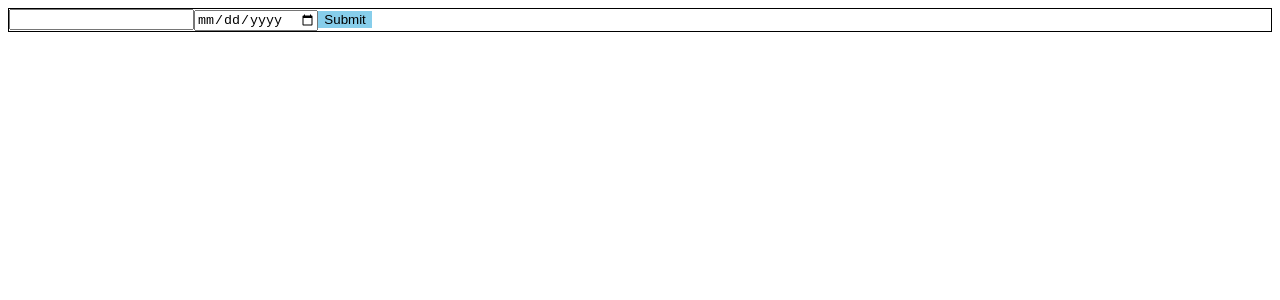
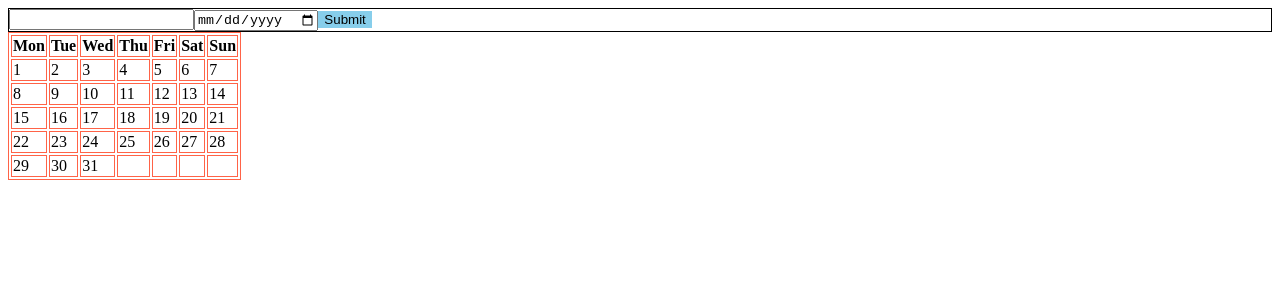
Before and after one commit to akinsho/react-event-planner, a React (Create React App) app: page / in a window 1280 px wide. Shown: the top 300 px of the page. Built offline with nearby package versions, Linux system fonts and the light colour scheme.

Commit message:
Add caldendar table

```diff
--- a/package.json
+++ b/package.json
@@ -7,7 +7,8 @@
     "react-dom": "15.4.2",
     "react-redux": "^5.0.3",
     "redux": "^3.6.0",
-    "styled-components": "^1.4.4"
+    "styled-components": "^1.4.4",
+    "uuid": "^3.0.1"
   },
   "devDependencies": {
     "eslint-plugin-react": "^6.10.3",
--- a/src/components/event_date_input.js
+++ b/src/components/event_date_input.js
@@ -5,7 +5,7 @@ const EventDateInput = (props) => {
     <input
       type="date"
       id="eventDate"
-      value={props.eventName}
+      value={props.eventDate}
       onChange={props.handleChange}
     />
   )
--- a/src/components/event_item.js
+++ b/src/components/event_item.js
@@ -2,5 +2,5 @@ import React from 'react';
 
 
 export const EventItem = ({name, date}) => (
-  <li>{name}, {date}</li>
+  <li>{date}: {name}</li>
 );
--- a/src/containers/calender.js
+++ b/src/containers/calender.js
@@ -1,17 +1,74 @@
 import React, { Component } from 'react';
 import { connect } from 'react-redux';
-import { EventItem } from '../components/event_item.js';
+import styled from 'styled-components';
+import uuid from 'uuid';
+import daysInCurrentMonth from '../lib/date_helpers.js';
+// import { EventItem } from '../components/event_item.js';
+// import uuid from 'uuid';
+
+const Table = styled.table`
+  border: solid 1px tomato;
+`;
+
+const Thead = styled.thead`
+  border: solid 1px tomato;
+`;
+
+const Tbody = styled.tbody`
+  border: solid 1px tomato;
+`;
+
+const Tr = styled.tr`
+  border: solid 1px tomato;
+`;
+
+const Th = styled.th`
+  border: solid 1px tomato;
+`;
+
+const Td = styled.td`
+  border: solid 1px tomato;
+`;
 
 class Calender extends Component {
 
+  // {this.props.events.map(event => (
+  //   <EventItem key={uuid()} {...event}/>
+  // ))}
+
   render() {
-    console.log(this.props.events[0]);
+    // console.log(daysInCurrentMonth);
+    const daysOfWeek = ['Mon', 'Tue', 'Wed', 'Thu', 'Fri', 'Sat', 'Sun'];
+    const numberOfWeeks = [0, 1, 2, 3, 4];
     return (
-      <ul>
-        {this.props.events.map(event  => (
-          <EventItem {...event}/>
-        ))}
-      </ul>
+      <Table>
+        <Thead>
+          <Tr>
+            {daysOfWeek.map(day => (
+              <Th key={uuid()}>{day}</Th>
+            ))}
+          </Tr>
+        </Thead>
+
+        <Tbody>
+          {numberOfWeeks.map((week, weekIdx) => (
+            <Tr key={uuid()}>
+              {
+                daysOfWeek.map((day, dayIdx) => {
+                let dayOfMonth = (dayIdx + 1) + weekIdx * 7;
+                return (
+                  <Td key={uuid()}>
+                    {dayOfMonth > daysInCurrentMonth ? null : dayOfMonth}
+                  </Td>
+                );
+                })
+              }
+            </Tr>
+          ))}
+
+        </Tbody>
+
+      </Table>
     );
   }
 }
--- a/src/containers/event_form.js
+++ b/src/containers/event_form.js
@@ -32,9 +32,16 @@ class EventsForm extends Component {
 
   handleEventSubmit(e) {
     e.preventDefault();
-    // console.log();
+    if (!this.state.eventName || !this.state.eventDate) {
+      return;
+    }
+
     this.props.addEvent({name:this.state.eventName,date:this.state.eventDate});
 
+    this.setState({
+      eventName: '',
+      eventDate: ''
+    });
   }
 
   render() {
--- a/src/index.js
+++ b/src/index.js
@@ -7,7 +7,14 @@ import rootReducer from './reducers/index.js';
 
 import App from './components/app.js';
 
-let store = createStore(rootReducer);
+// let store = createStore(rootReducer);
+
+/* eslint-disable no-underscore-dangle */
+const store = createStore(
+ rootReducer,
+ window.__REDUX_DEVTOOLS_EXTENSION__ && window.__REDUX_DEVTOOLS_EXTENSION__()
+);
+/* eslint-enable */
 
 ReactDOM.render(
   <Provider store={store}>
--- /dev/null
+++ b/src/lib/date_helpers.js
@@ -0,0 +1,15 @@
+const currentDate = new Date();
+const currentYear = currentDate.getFullYear();
+const currentMonth = currentDate.getMonth();
+
+const getDaysInMonth = (month, year) => {
+  // Here January is 1 based
+  //Day 0 is the last day in the previous month
+ return new Date(year, month, 0).getDate();
+// Here January is 0 based
+// return new Date(year, month+1, 0).getDate();
+};
+
+const daysInCurrentMonth = getDaysInMonth(currentYear, currentMonth);
+
+export default daysInCurrentMonth;
```
Also changed, not shown: 1 other file (tests, documents, lock files or other folders).
